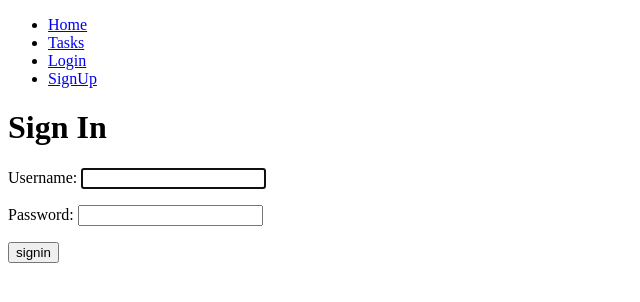
After one commit to mdonadios/django-proj, a Django app: page /signin/ in a window 1280 px wide. The commit adds this page. Shown: the top 302 px of the page, without its empty margins (0-640 px from the left). Run offline with Django 4.2, Linux system fonts and the light colour scheme.

Commit message:
login signin

```diff
--- a/djangocrud/urls.py
+++ b/djangocrud/urls.py
@@ -22,4 +22,6 @@ urlpatterns = [
     path('', views.home, name='home'),
     path('signup/', views.signup, name='signup'),
     path('tasks/', views.tasks, name='tasks'),
+    path('logout/', views.signout, name='logout'),
+    path('signin/', views.signin, name='signin'),
 ]
--- a/tasks/templates/base.html
+++ b/tasks/templates/base.html
@@ -21,6 +21,9 @@
             </li>
             {% else %}
             <li>
+                <a href="/signin">Login</a>
+            </li>
+            <li>
                 <a href="/signup">SignUp</a>
             </li>
             {% endif %}
--- /dev/null
+++ b/tasks/templates/signin.html
@@ -0,0 +1,17 @@
+{% extends 'base.html' %}
+
+{% block content %}
+
+<h1>Sign In</h1>
+
+{{error}}
+
+<form  method="post">
+    {% csrf_token %}
+    {{form.as_p}}
+    <button>
+        signin
+    </button>
+</form>
+
+{% endblock %}
--- a/tasks/views.py
+++ b/tasks/views.py
@@ -1,7 +1,7 @@
 from django.shortcuts import render, redirect
-from django.contrib.auth.forms import UserCreationForm
+from django.contrib.auth.forms import UserCreationForm, AuthenticationForm
 from django.contrib.auth.models import User
-from django.contrib.auth import login
+from django.contrib.auth import login, logout, authenticate
 from django.http import HttpResponse
 from django.db import IntegrityError
 # Create your views here.
@@ -38,3 +38,28 @@ def signup(request):
 
 def tasks(request):
     return render(request, 'tasks.html')
+
+
+def signout(request):
+    logout(request)
+    return render(request, 'home.html')
+
+
+def signin(request):
+
+    if request.method == 'GET':
+        return render(request, 'signin.html', {
+            'form': AuthenticationForm
+        })
+    else:
+        user = authenticate(
+            username=request.POST['username'], password=request.POST['password']
+        )
+        if user == None:
+            return render(request, 'signin.html', {
+                'form': AuthenticationForm,
+                'error': 'Username or Password is Incorrect'
+            })
+        else:
+            login(request, user)
+            return redirect('tasks')
```
Also changed, not shown: db.sqlite3.
